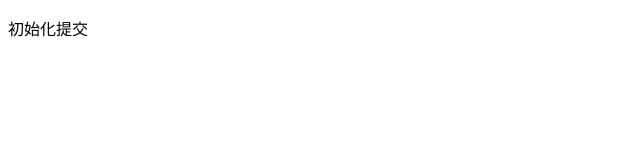
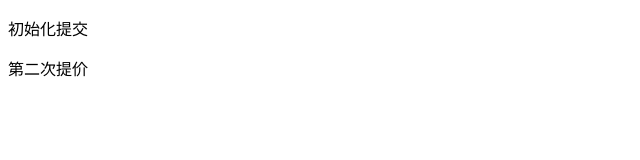
Before and after one commit to loma18/test, a plain HTML site: page index.html in a window 1280 px wide. Shown: the whole page, without its empty margins (0-640 px from the left). Drawn offline with Linux system fonts and the light colour scheme.

Commit message:
再次提交index.js文件

```diff
--- a/index.html
+++ b/index.html
@@ -8,5 +8,6 @@
 </head>
 <body>
     <p>初始化提交</p>
+    <p>第二次提价</p>
 </body>
 </html>
--- /dev/null
+++ b/index.js
@@ -0,0 +1 @@
+console.log('hello world');
```
